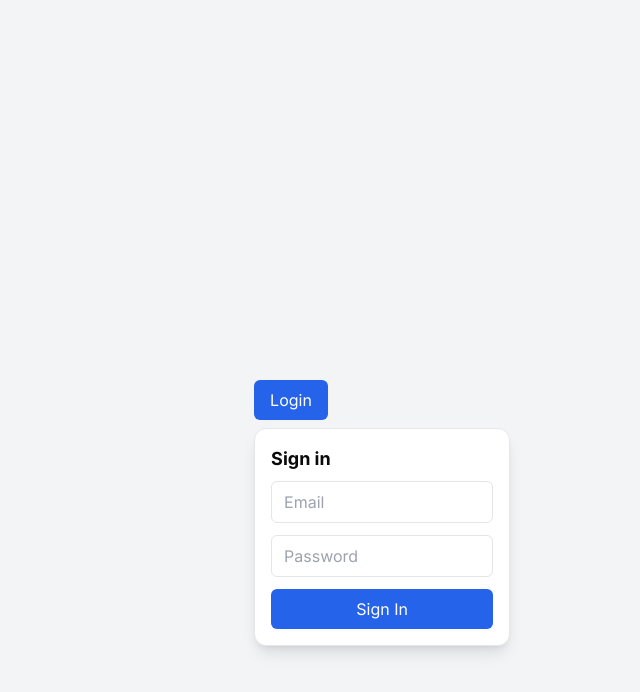
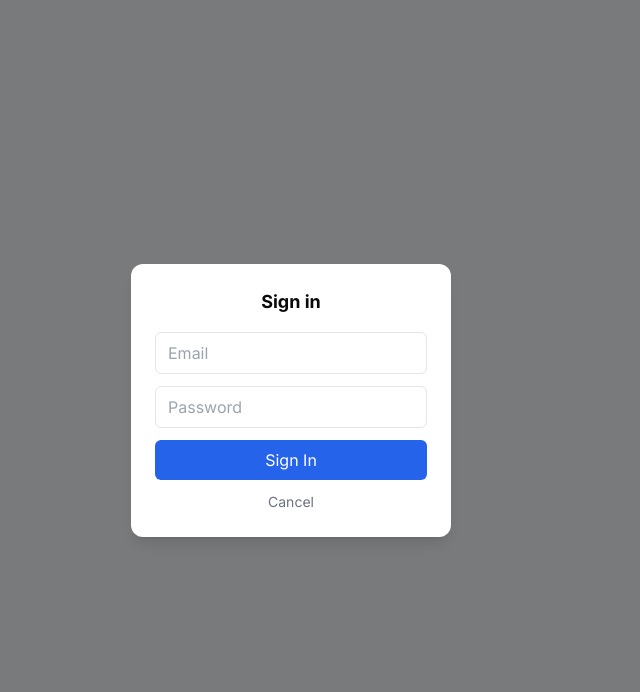
Before and after one commit to Carlthegreatt/Loomi, a Next.js app: page /login in a window 1280 px wide. Both pictures are taken after a click on the button "Login". Shown: the top 692 px of the page, without its empty margins (349-989 px from the left). Built offline with nearby package versions, Linux system fonts and the light colour scheme.

Commit message:
Auto-commit LoginPopover.tsx: 2025-08-24 01:00:21

```diff
--- a/src/components/sections/LoginPopover.tsx
+++ b/src/components/sections/LoginPopover.tsx
@@ -1,25 +1,33 @@
-// components/LoginPopover.tsx
+// components/LoginModal.tsx
 "use client";
 
 import { useState } from "react";
 
-export default function LoginPopover() {
+export default function LoginModal() {
   const [open, setOpen] = useState(false);
 
   return (
-    <div className="relative inline-block text-left">
+    <>
       {/* Trigger button */}
       <button
-        onClick={() => setOpen(!open)}
+        onClick={() => setOpen(true)}
         className="px-4 py-2 bg-blue-600 text-white rounded-md hover:bg-blue-700"
       >
         Login
       </button>
 
-      {/* Popover panel */}
+      {/* Overlay + Modal */}
       {open && (
-        <div className="absolute z-50 mt-2 w-64 bg-white border border-gray-200 rounded-xl shadow-lg p-4">
-          <h3 className="text-lg font-semibold mb-2">Sign in</h3>
+        <div className="fixed inset-0 z-50 flex items-center justify-center">
+          {/* Background overlay */}
+          <div
+            className="absolute inset-0 bg-black bg-opacity-50"
+            onClick={() => setOpen(false)} // click outside closes
+          />
+
+          {/* Modal content */}
+          <div className="relative z-10 w-80 bg-white rounded-xl shadow-lg p-6">
+            <h3 className="text-lg font-semibold mb-4 text-center">Sign in</h3>
             <form className="space-y-3">
               <input
                 type="email"
@@ -38,8 +46,15 @@ export default function LoginPopover() {
                 Sign In
               </button>
             </form>
+            <button
+              onClick={() => setOpen(false)}
+              className="mt-3 w-full text-sm text-gray-500 hover:underline"
+            >
+              Cancel
+            </button>
+          </div>
         </div>
       )}
-    </div>
+    </>
   );
 }
```
Lines whose indentation alone changed are shown as unchanged.
